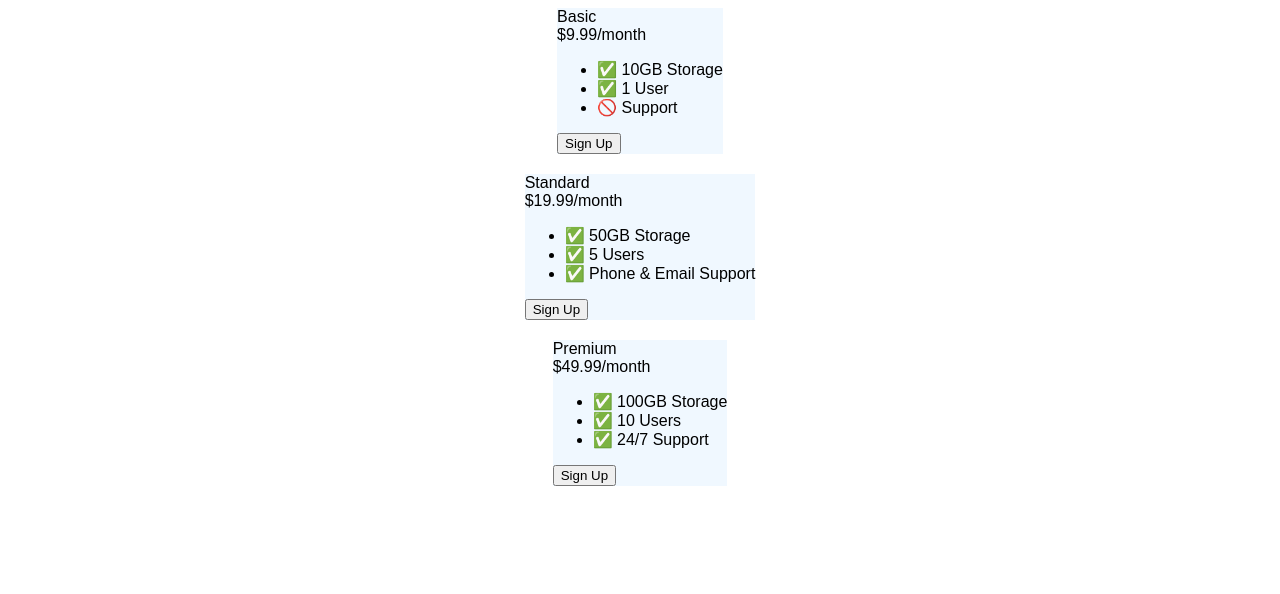
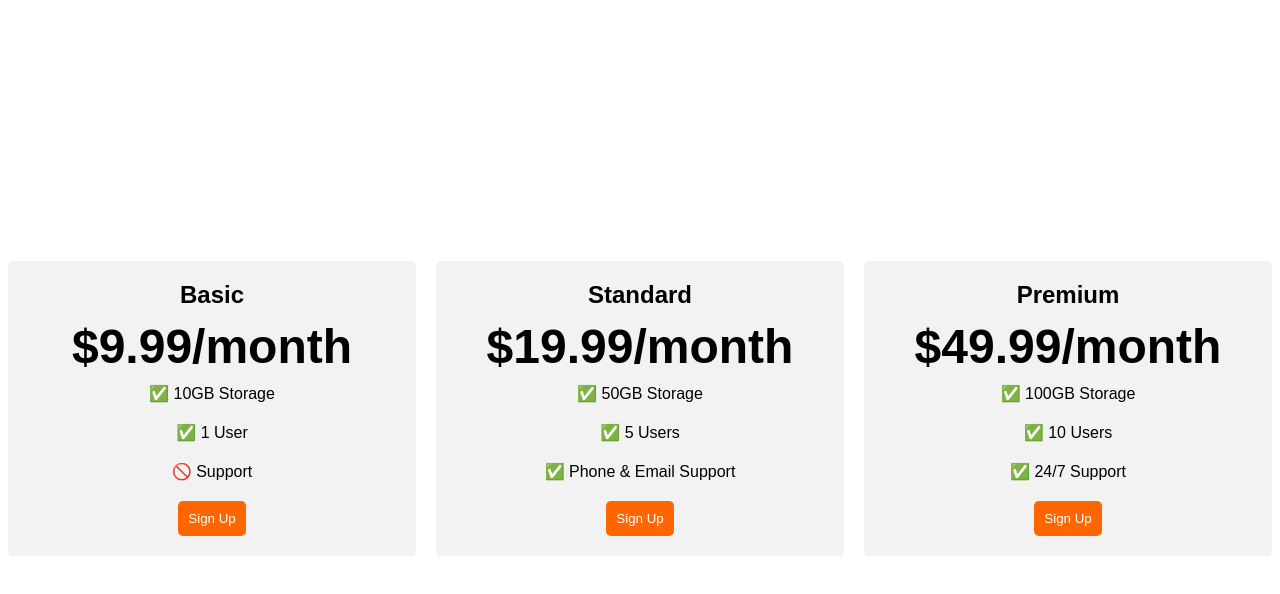
Before and after one commit to Pan-be/pricing-table, a plain HTML site: page index.html in a window 1280 px wide. Drawn offline with Linux system fonts and the light colour scheme; a web font is replaced by a local one.

Commit message:
finished assignment

```diff
--- a/index.html
+++ b/index.html
@@ -9,24 +9,66 @@
   <style>
     body {
       font-family: 'Sono', sans-serif;
-      min-height: 1vh;
+      /* min-height: 1vh; */
     }
 
     .pricing-container {
-      min-height: 100vh;
       display: flex;
+      height: 100%;
       flex-direction: column;
       align-items: center;
+      justify-content: center;
       gap: 20px;
     }
 
     .pricing-plan {
-      background-color: aliceblue;
-      gap: 10px;
+      flex: 1 1 auto;
+      width: 100%;
+      max-width: 400px;
+      background-color: #f2f2f2;
+      padding: 20px;
+      text-align: center;
+      border-radius: 5px;
+    }
+
+    .plan-title {
+      font-weight: bold;
+      font-size: 24px;
+      margin-bottom: 10px;
+    }
+
+    .plan-price {
+      font-size: 48px;
+      font-weight: bold;
+      margin-bottom: 10px;
+    }
+
+    .plan-features {
+      list-style: none;
+      padding: 0;
+      margin: 0;
+    }
+
+    .plan-features li {
+      /* margin-bottom: 10px; */
+      margin-bottom: 20px;
+    }
+
+    .plan-button {
+      padding: 10px;
+      background-color: #ff6600;
+      border-radius: 5px;
+      border: none;
+      color: white;
     }
 
     /* Hint: What can you do with a media query and flexbox? */
-    @media (min-width: 1251px) {}
+    @media (min-width: 1251px) {
+      .pricing-container {
+        flex-direction: row;
+        height: 100vh;
+      }
+    }
   </style>
 </head>
 
```
